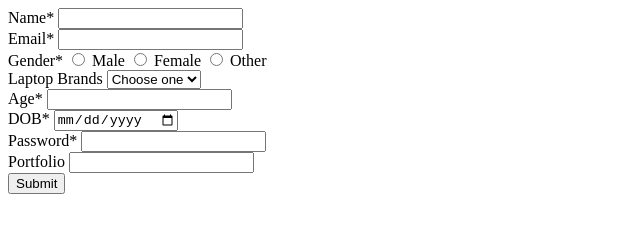
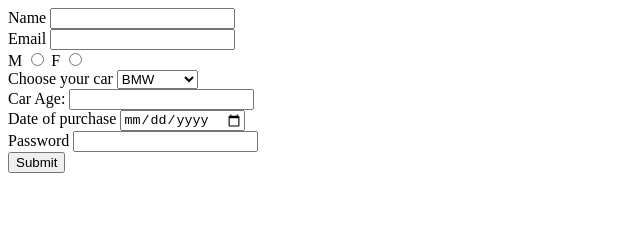
Before and after one commit to acciojob/car-insurance-form-Rakeshpudu, a website: page main.html in a window 1280 px wide. Shown: the whole page, without its empty margins (0-640 px from the left). Drawn offline with Linux system fonts and the light colour scheme.

Commit message:
created a submission

```diff
--- a/main.html
+++ b/main.html
@@ -8,50 +8,34 @@
 
 <body>
 	<!-- the entire body must be written by student -->
-	<form method="post">
-		<div>
-			<label for="name">Name*</label>
-			<input type="text" id="#name" name="name" required>
-		</div>
-		<div>
-			<label for="email">Email*</label>
-			<input type="email" id="#email" name="email" required>
-		</div>
-		<div>
-			<label for="gender">Gender*</label>
-			<input type="radio" id="#gender-male" name="gender" value="male" required>
-			<label for="gender-male">Male</label>
-			<input type="radio" id="#gender-female" name="gender" value="female" required>
-			<label for="gender-female">Female</label>
-			<input type="radio" id="#gender-other" name="gender" value="other" required>
-			<label for="gender-other">Other</label>
-		</div>
-		<div>
-			<label for="laptop">Laptop Brands</label>
-			<select id="#laptop" name="laptop">
-				<option value="">Choose one</option>
-				<option value="apple">Apple</option>
-				<option value="asus">Asus</option>
-				<option value="hp">HP</option>
-			</select>
-		</div>
-		<div>
-			<label for="age">Age*</label>
-			<input type="number" id="#age" name="age" required>
-
-		</div>
-		<div>
-			<label for="dob">DOB*</label>
-			<input type="date" id="#dob" name="dob" required>
-		</div>
-		<div>
-			<label for="password">Password*</label>
-			<input type="password" id="#password" name="password" required>
-		</div>
-		<div>
-			<label for="portfolio">Portfolio</label>
-			<input type="url" id="#portfolio" name="portfolio">
-		</div>
+	<form id="my-form" method="post">
+		<label for="name">Name</label>
+		<input type="text" id="name" required>
+		<br>
+		<label for="email">Email</label>
+		<input type="email" id="email" required>
+		<br>
+		<label for="gender_m">M</label>
+		<input type="radio" id="gender_m" name="gender" required>
+		<label for="gender">F</label>
+		<input type="radio" id="gender_f" name="gender" required>
+		<br>
+		<label for="cars">Choose your car</label>
+		<select name="cars" id="cars" required>
+			<option>BMW</option>
+			<option>Audi</option>
+			<option>Mercedes</option>
+		</select>
+		<br>
+		<label for="carage">Car Age:</label>
+		<input type="number" id="carage" min="0" required>
+		<br>
+		<label for="dop">Date of purchase</label>
+		<input type="date" id="dop" required>
+		<br>
+		<label for="password">Password</label>
+		<input type="password" id="password" required>
+		<br>
 		<button type="submit">Submit</button>
 	</form>
     <script type="text/javascript" src="./script.js">
```
